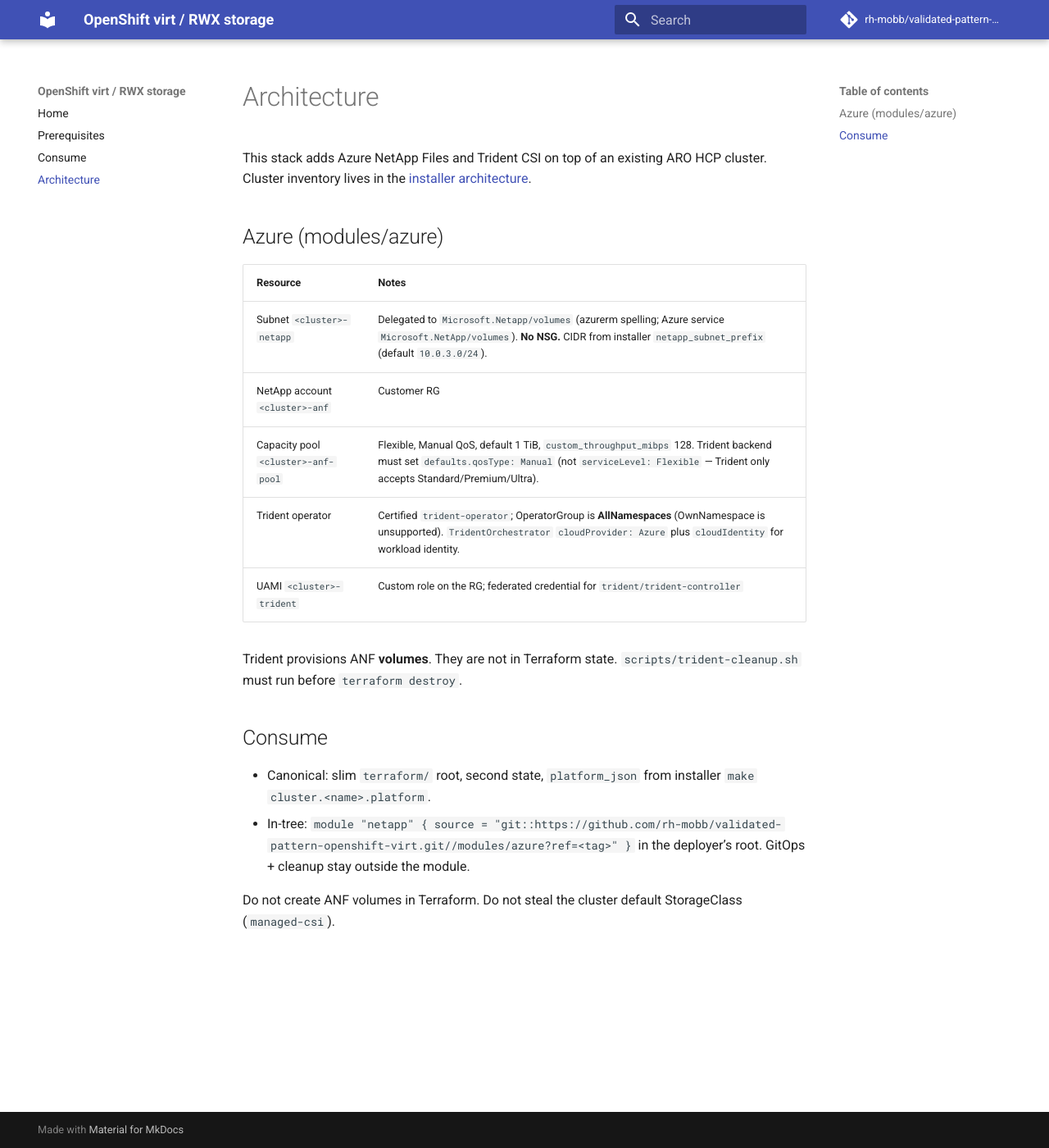
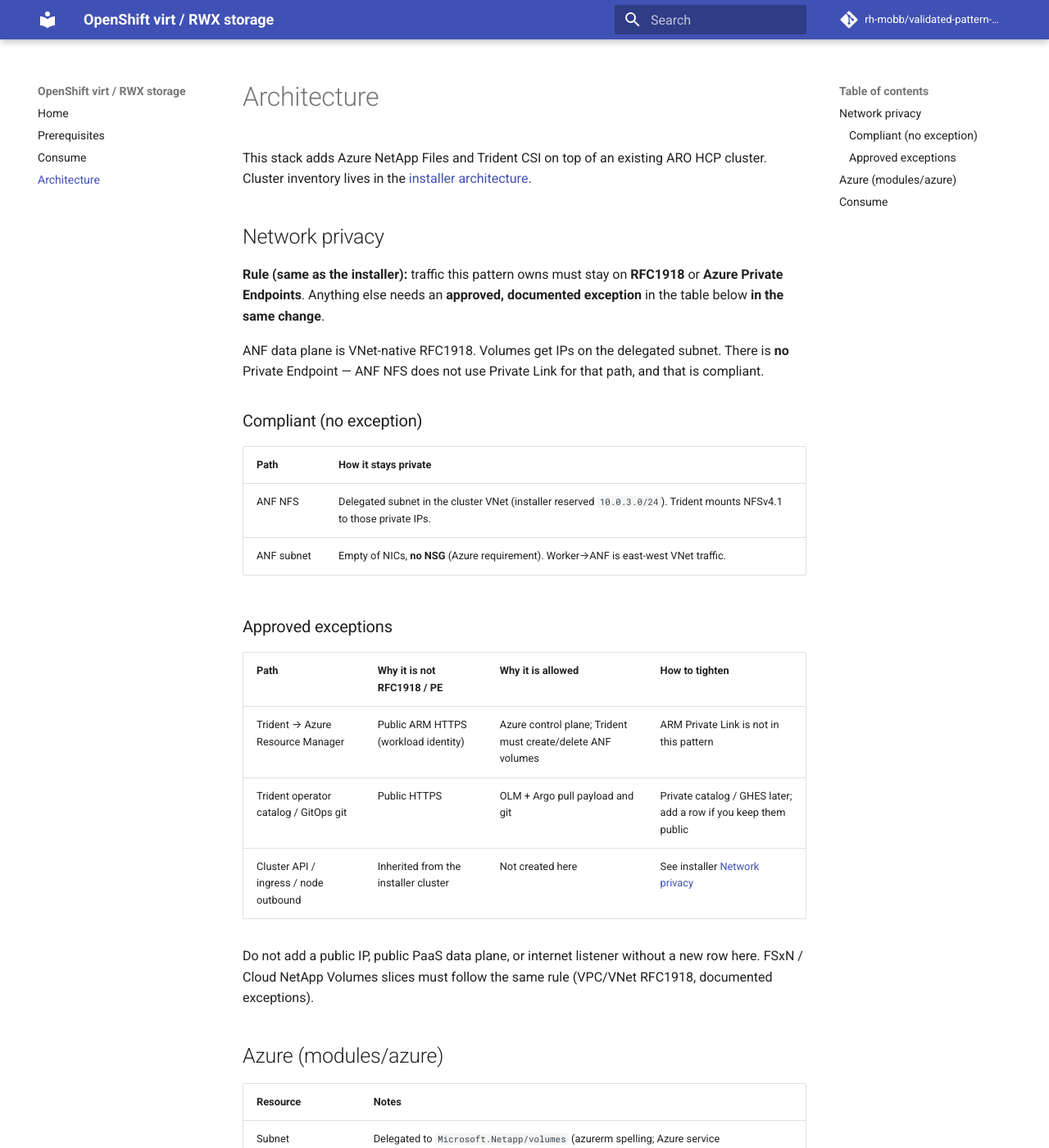
Before and after one commit to rh-mobb/validated-pattern-openshift-virt, an MkDocs documentation site: the page built from docs/architecture.md, in a window 1280 px wide and 1400 px high. Shown: the whole window at 82% size. Built offline with MkDocs 1.6.1 and Material for MkDocs 9.7.7, drawn with Linux system fonts in a browser that asks for light colours; comment, search, counter and statistics services are not loaded; some of the changed text lies outside the part shown.

Commit message:
docs: require RFC1918 or Private Endpoints with documented exceptions
ANF NFS stays VNet-native; Trident ARM and public catalog/git pulls are the current exceptions.

Co-authored-by: Cursor <cursoragent@cursor.com>

```diff
--- a/docs/architecture.md
+++ b/docs/architecture.md
@@ -1,12 +1,35 @@
 # Architecture
 
 This stack adds Azure NetApp Files and Trident CSI on top of an existing ARO HCP cluster. Cluster inventory lives in the [installer architecture](https://rh-mobb.github.io/validated-pattern-aro-hcp/architecture/).
+
+## Network privacy
+
+**Rule (same as the installer):** traffic this pattern owns must stay on **RFC1918** or **Azure Private Endpoints**. Anything else needs an **approved, documented exception** in the table below **in the same change**.
+
+ANF data plane is VNet-native RFC1918. Volumes get IPs on the delegated subnet. There is **no** Private Endpoint — ANF NFS does not use Private Link for that path, and that is compliant.
+
+### Compliant (no exception)
+
+| Path | How it stays private |
+|------|----------------------|
+| ANF NFS | Delegated subnet in the cluster VNet (installer reserved `10.0.3.0/24`). Trident mounts NFSv4.1 to those private IPs. |
+| ANF subnet | Empty of NICs, **no NSG** (Azure requirement). Worker→ANF is east-west VNet traffic. |
+
+### Approved exceptions
+
+| Path | Why it is not RFC1918 / PE | Why it is allowed | How to tighten |
+|------|----------------------------|-------------------|----------------|
+| Trident → Azure Resource Manager | Public ARM HTTPS (workload identity) | Azure control plane; Trident must create/delete ANF volumes | ARM Private Link is not in this pattern |
+| Trident operator catalog / GitOps git | Public HTTPS | OLM + Argo pull payload and git | Private catalog / GHES later; add a row if you keep them public |
+| Cluster API / ingress / node outbound | Inherited from the installer cluster | Not created here | See installer [Network privacy](https://rh-mobb.github.io/validated-pattern-aro-hcp/architecture/#network-privacy) |
+
+Do not add a public IP, public PaaS data plane, or internet listener without a new row here. FSxN / Cloud NetApp Volumes slices must follow the same rule (VPC/VNet RFC1918, documented exceptions).
 
 ## Azure (modules/azure)
 
 | Resource | Notes |
 |----------|--------|
-| Subnet `<cluster>-netapp` | Delegated to `Microsoft.Netapp/volumes` (azurerm spelling; Azure service `Microsoft.NetApp/volumes`). **No NSG.** CIDR from installer `netapp_subnet_prefix` (default `10.0.3.0/24`). |
+| Subnet `<cluster>-netapp` | Delegated to `Microsoft.Netapp/volumes` (azurerm spelling; Azure service `Microsoft.NetApp/volumes`). **No NSG.** CIDR from installer `netapp_subnet_prefix` (default `10.0.3.0/24`). NFS is RFC1918 in-VNet, not a Private Endpoint. |
 | NetApp account `<cluster>-anf` | Customer RG |
 | Capacity pool `<cluster>-anf-pool` | Flexible, Manual QoS, default 1 TiB, `custom_throughput_mibps` 128. Trident backend must set `defaults.qosType: Manual` (not `serviceLevel: Flexible` — Trident only accepts Standard/Premium/Ultra). |
 | Trident operator | Certified `trident-operator`; OperatorGroup is **AllNamespaces** (OwnNamespace is unsupported). `TridentOrchestrator` `cloudProvider: Azure` plus `cloudIdentity` for workload identity. |
```
Also changed, not shown: AGENTS.md (+1 -0 lines), docs/README.md (+1 -1 lines), docs/index.md (+1 -0 lines).
